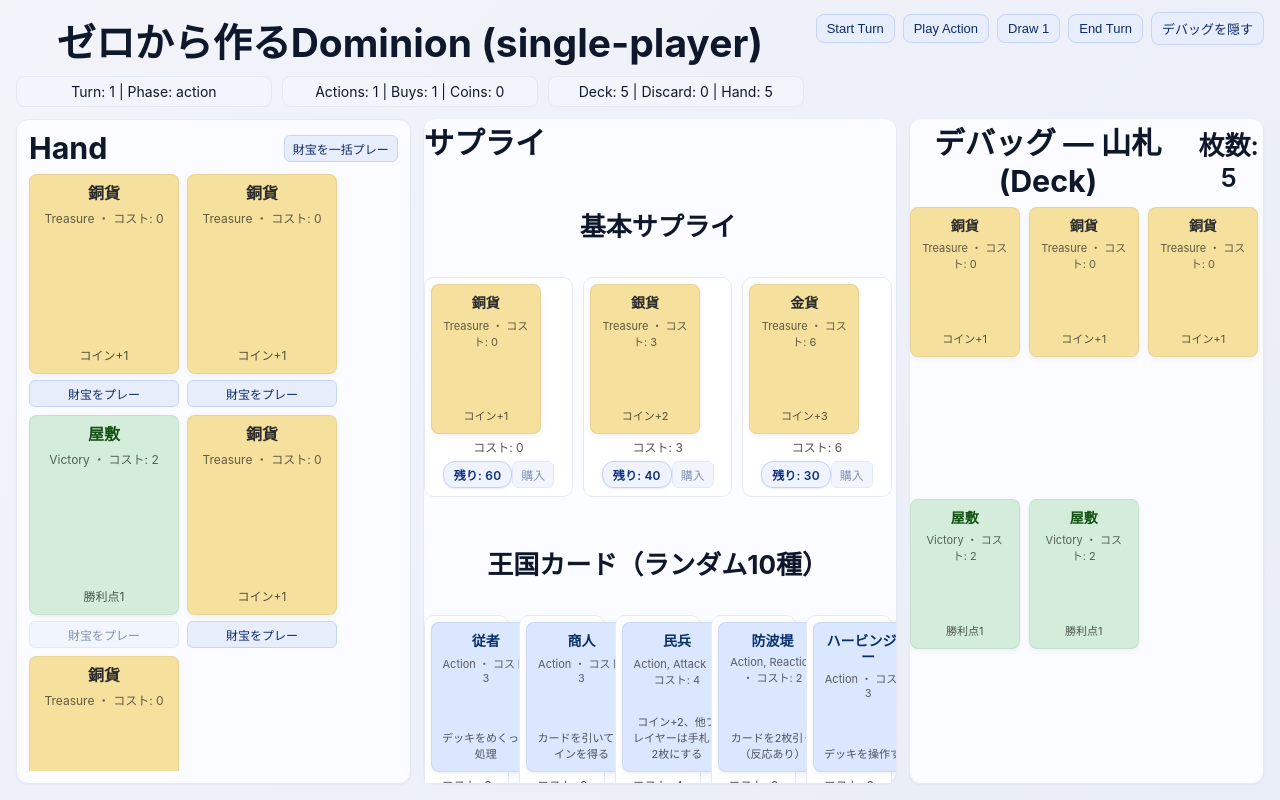
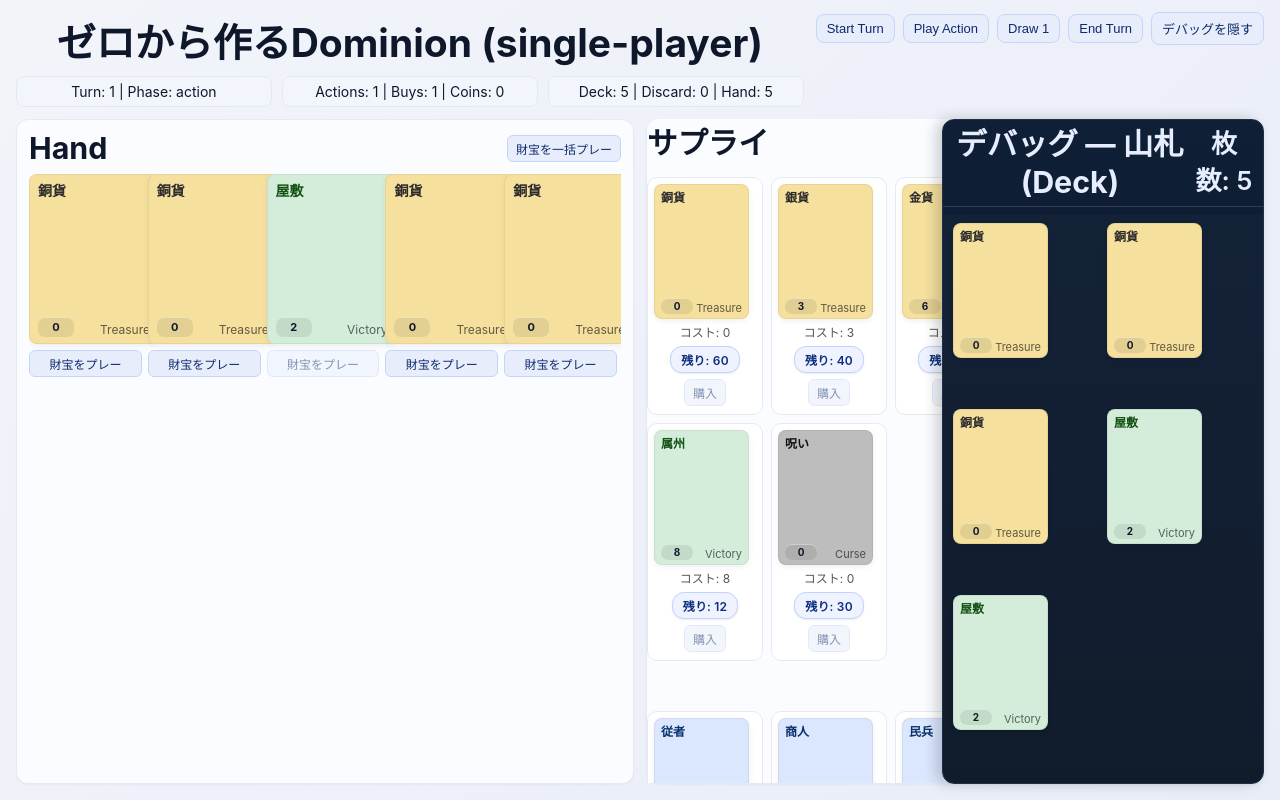
Before and after one commit to yuliicppy/my-dominion, a React (Create React App) app: page / in a window 1280 px wide. Both pictures are taken after a click on the button "デバッグを表示". Built offline with nearby package versions, Linux system fonts and the light colour scheme.

Commit message:
UI調整

```diff
--- /dev/null
+++ b/src/components/Card.css
@@ -0,0 +1,141 @@
+.card-container {
+  position: relative;
+  width: 130px;
+  height: 170px;
+  border-radius: 8px;
+  padding: 8px 8px 26px;
+  box-sizing: border-box;
+  border: 1px solid rgba(0, 0, 0, 0.06);
+  box-shadow: 0 2px 6px rgba(0, 0, 0, 0.06);
+  display: flex;
+  flex-direction: column;
+  gap: 6px;
+  overflow: visible; /* ツールチップを外に出すため可視にする */
+  transition: box-shadow 0.12s ease;
+}
+
+.card-container.small {
+  width: 95px;
+  height: 135px;
+  padding: 6px 6px 22px;
+}
+
+.card-container:hover {
+  box-shadow: 0 4px 10px rgba(0, 0, 0, 0.12);
+}
+
+.card-header {
+  display: flex;
+  align-items: flex-start;
+  justify-content: flex-start;
+  gap: 6px;
+}
+
+.card-name {
+  font-weight: 800;
+  line-height: 1.1;
+  overflow-wrap: anywhere;
+  word-break: break-word;
+}
+
+.card-cost-badge {
+  position: absolute;
+  left: 8px;
+  bottom: 6px;
+  min-width: 24px;
+  padding: 3px 6px;
+  border-radius: 7px;
+  background: rgba(0, 0, 0, 0.08);
+  color: #0f172a;
+  font-weight: 700;
+  font-size: 11px;
+  text-align: center;
+  box-shadow: inset 0 1px 0 rgba(255, 255, 255, 0.4);
+}
+
+.card-meta {
+  color: rgba(0, 0, 0, 0.6);
+  position: absolute;
+  left: 36px;
+  right: 8px;
+  bottom: 6px;
+  text-align: right;
+  line-height: 1.15;
+  white-space: normal;
+  word-break: keep-all; /* 単語途中で折り返さない */
+  overflow-wrap: anywhere;
+  max-height: 2.4em; /* 2行まで */
+  overflow: hidden;
+}
+
+.card-desc {
+  color: rgba(0, 0, 0, 0.7);
+  line-height: 1.3;
+  display: -webkit-box;
+  -webkit-line-clamp: 3;
+  -webkit-box-orient: vertical;
+  overflow: hidden;
+}
+
+.card-container.small .card-cost-badge {
+  left: 6px;
+  bottom: 4px;
+  font-size: 10px;
+  min-width: 22px;
+  padding: 2px 5px;
+}
+
+.card-container.small .card-meta {
+  left: 30px;
+  right: 6px;
+  bottom: 4px;
+  line-height: 1.1;
+  max-height: 2.2em;
+}
+
+.card-preview {
+  position: fixed;
+  left: 50%;
+  top: 50%;
+  width: min(320px, 90vw);
+  min-height: 360px;
+  padding: 16px;
+  border-radius: 12px;
+  border: 1px solid rgba(0, 0, 0, 0.08);
+  box-shadow: 0 16px 36px rgba(0, 0, 0, 0.25);
+  opacity: 0;
+  transform: translate(-50%, -50%) scale(0.98);
+  pointer-events: none;
+  transition: opacity 0.15s ease, transform 0.15s ease;
+  z-index: 2147483647; /* 常に最前面に */
+  box-sizing: border-box;
+  overflow: hidden;
+  display: flex;
+  flex-direction: column;
+  gap: 10px;
+  backdrop-filter: blur(2px);
+}
+
+.card-preview.visible {
+  opacity: 1;
+  transform: translate(-50%, -50%) scale(1);
+}
+
+.card-preview-name {
+  font-weight: 800;
+  font-size: 18px;
+  line-height: 1.2;
+}
+
+.card-preview-meta {
+  font-size: 13px;
+  color: rgba(0, 0, 0, 0.7);
+}
+
+.card-preview-desc {
+  margin-top: 4px;
+  font-size: 14px;
+  line-height: 1.5;
+  color: rgba(0, 0, 0, 0.82);
+  white-space: pre-wrap;
+}
--- a/src/components/Card.tsx
+++ b/src/components/Card.tsx
@@ -1,7 +1,8 @@
 // カード表示コンポーネント
 
-import React from 'react';
+import React, { useEffect, useRef, useState } from 'react';
 import { Card as CardType } from '../game/types';
+import './Card.css';
 
 function pickColor(types?: string[]) {
   if (!types || types.length === 0) return { bg: '#f7f7f7', color: '#111' };
@@ -15,38 +16,78 @@
 }
 
 export default function Card({ card, size = 'normal' }: { card: CardType; size?: 'normal' | 'small' }) {
+  const previewTimer = useRef<number | null>(null);
+  const containerRef = useRef<HTMLDivElement | null>(null);
+  const [showPreview, setShowPreview] = useState(false);
+  const [previewPos, setPreviewPos] = useState<{ x: number; y: number }>({ x: window.innerWidth / 2, y: window.innerHeight / 2 });
   const isSmall = size === 'small';
   const { bg, color } = pickColor(Array.isArray(card.types) ? card.types : undefined);
 
-  const width = isSmall ? 110 : 150;
-  const height = isSmall ? 150 : 200;
+  const typeText = Array.isArray(card.types) ? card.types.join(', ') : (card as any).type ?? '';
+  const desc = card.description ?? (card as any).text ?? '';
+  const containerClass = `card-container ${isSmall ? 'small' : 'normal'}`;
+  const nameLength = card.name.length;
+  const nameSize = isSmall ? (nameLength > 16 ? 10 : nameLength > 12 ? 11 : 12) : (nameLength > 20 ? 12 : nameLength > 14 ? 13 : 14);
+  const typeLength = typeText.length;
+  const typeSize = isSmall
+    ? (typeLength > 16 ? 9 : typeLength > 12 ? 10 : 11)
+    : (typeLength > 20 ? 10 : typeLength > 14 ? 11 : 12);
 
-  const containerStyle: React.CSSProperties = {
-    width,
-    height,
-    borderRadius: 8,
-    padding: 10,
-    boxSizing: 'border-box',
-    background: bg,
-    color,
-    display: 'flex',
-    flexDirection: 'column',
-    justifyContent: 'space-between',
-    border: '1px solid rgba(0,0,0,0.06)',
-    boxShadow: '0 2px 6px rgba(0,0,0,0.06)',
-    overflow: 'hidden',
+  const handleEnter = () => {
+    const el = containerRef.current;
+    const area = el?.closest('.hand-panel') || el?.closest('.supply-section');
+    if (area) {
+      const rect = area.getBoundingClientRect();
+      setPreviewPos({
+        x: rect.left + rect.width / 2,
+        y: rect.top + rect.height / 2,
+      });
+    } else {
+      setPreviewPos({ x: window.innerWidth / 2, y: window.innerHeight / 2 });
+    }
+    previewTimer.current = window.setTimeout(() => setShowPreview(true), 250);
   };
 
-  const typeText = Array.isArray(card.types) ? card.types.join(', ') : (card as any).type ?? '';
-  const desc = card.description ?? (card as any).text ?? '';
+  const handleLeave = () => {
+    if (previewTimer.current) {
+      window.clearTimeout(previewTimer.current);
+      previewTimer.current = null;
+    }
+    setShowPreview(false);
+  };
+
+  useEffect(() => {
+    return () => {
+      if (previewTimer.current) {
+        window.clearTimeout(previewTimer.current);
+      }
+    };
+  }, []);
 
   return (
-    <div style={containerStyle}>
-      <div>
-        <div style={{ fontWeight: 800, fontSize: isSmall ? 14 : 16, lineHeight: 1.1 }}>{card.name}</div>
-        <div style={{ fontSize: isSmall ? 11 : 12, color: 'rgba(0,0,0,0.6)', marginTop: 6 }}>{typeText} ・ コスト: {card.cost}</div>
+    <div
+      className={containerClass}
+      style={{ background: bg, color }}
+      onMouseEnter={handleEnter}
+      onMouseLeave={handleLeave}
+      ref={containerRef}
+    >
+      <div className="card-header">
+        <div className="card-name" style={{ fontSize: nameSize }}>{card.name}</div>
       </div>
-      {desc ? <div style={{ fontSize: isSmall ? 11 : 12, color: 'rgba(0,0,0,0.65)' }}>{desc}</div> : null}
+      <div className="card-cost-badge">{card.cost}</div>
+      <div className="card-meta" style={{ fontSize: typeSize }}>
+        {typeText}
+      </div>
+      <div
+        className={`card-preview ${showPreview ? 'visible' : ''}`}
+        aria-hidden={!showPreview}
+        style={{ background: bg, color, left: previewPos.x, top: previewPos.y }}
+      >
+        <div className="card-preview-name">{card.name}</div>
+        <div className="card-preview-meta">{typeText} ・ コスト: {card.cost}</div>
+        <div className="card-preview-desc">{desc || '説明なし'}</div>
+      </div>
     </div>
   );
 }
--- a/src/components/GameBoard.css
+++ b/src/components/GameBoard.css
@@ -1,13 +1,13 @@
 .gameboard-root {
   height: 100vh;
-  max-width: 1400px;
-  margin: 0 auto;
+  width: 100%;
+  margin: 0;
   padding: 12px 16px 16px;
   box-sizing: border-box;
   display: grid;
   grid-template-rows: auto 1fr;
   gap: 12px;
-  overflow: hidden;
+  overflow: auto;
   background: linear-gradient(135deg, #f2f4fa, #e9edf7);
   color: #0f172a;
 }
@@ -87,14 +87,16 @@
 
 .main-grid {
   display: grid;
-  grid-template-columns: 1fr 1.2fr;
+  grid-template-columns: repeat(2, minmax(0, 1fr));
+  grid-template-rows: 1fr;
   gap: 12px;
   height: 100%;
   min-height: 0;
+  position: relative;
 }
 
 .main-grid.show-debug {
-  grid-template-columns: 1fr 1.2fr 0.9fr;
+  grid-template-columns: repeat(2, minmax(0, 1fr));
 }
 
 .panel {
@@ -135,9 +137,9 @@
   flex: 1;
   min-height: 0;
   overflow-y: auto;
-  display: flex;
-  flex-wrap: wrap;
-  gap: 8px;
+  display: grid;
+  grid-template-columns: repeat(5, minmax(0, 1fr));
+  gap: 6px;
   padding-right: 4px;
 }
 
@@ -155,6 +157,9 @@
   margin-top: 0;
   padding: 0;
   border-top: 0;
+  display: flex;
+  flex-direction: column;
+  min-height: 0;
 }
 
 .supply-scroll {
@@ -173,17 +178,23 @@
 
 .supply-grid {
   display: grid;
-  gap: 10px;
+  gap: 8px;
   align-items: flex-start;
   margin-top: 6px;
 }
 
 .supply-grid.basic {
-  grid-template-columns: repeat(auto-fill, minmax(120px, 1fr));
+  grid-template-columns: repeat(auto-fill, minmax(110px, 1fr));
 }
 
 .supply-grid.kingdom {
   grid-template-columns: repeat(5, minmax(0, 1fr));
+}
+
+.supply-divider {
+  height: 1px;
+  background: #c8cfdd;
+  margin: 10px 0;
 }
 
 .supply-pile {
@@ -227,9 +238,50 @@
 }
 
 .debug-section {
-  margin-top: 0;
+  margin: 0;
   padding: 0;
   border-top: 0;
+  position: absolute;
+  top: 0;
+  right: 0;
+  bottom: 0;
+  width: 320px;
+  background: linear-gradient(180deg, #0f1f36, #0c1727);
+  color: #e6edff;
+  border: 1px solid #1f2f4a;
+  box-shadow: -6px 0 14px rgba(0, 0, 0, 0.18);
+  transform: translateX(105%);
+  opacity: 0;
+  pointer-events: none;
+  transition: transform 0.22s ease, opacity 0.22s ease;
+  z-index: 5; /* main content より前面に被せる */
+}
+
+.debug-section.is-open {
+  transform: translateX(0);
+  opacity: 1;
+  pointer-events: auto;
+}
+
+.debug-section .panel-header h3,
+.debug-section .deck-count {
+  color: #e6edff;
+}
+
+.debug-section .panel-header {
+  border-bottom: 1px solid rgba(230, 237, 255, 0.15);
+  padding-bottom: 6px;
+  padding-left: 10px;
+  padding-right: 10px;
+}
+
+.debug-section .deck-grid {
+  background: rgba(255, 255, 255, 0.02);
+  padding: 8px 10px 10px;
+}
+
+.debug-section .empty-text {
+  color: #cdd7f0;
 }
 
 .deck-grid {
--- a/src/components/GameBoard.tsx
+++ b/src/components/GameBoard.tsx
@@ -70,7 +70,6 @@
 
           <div className="supply-scroll">
             <div className="supply-block">
-              <h4>基本サプライ</h4>
               <div className="supply-grid basic">
                 {state.supply.basic.map((p, i) => {
                   const affordable = state.coins >= p.card.cost && state.buys > 0 && state.phase === 'buy' && p.count > 0;
@@ -88,9 +87,9 @@
               </div>
             </div>
 
+            <div className="supply-divider" aria-hidden="true" />
+
             <div className="supply-block">
-              <h4>王国カード（ランダム10種）</h4>
-
               {/* 2行 x 5列 のグリッド */}
               <div className="supply-grid kingdom">
                 {Array.from({ length: 10 }).map((_, idx) => {
@@ -119,9 +118,8 @@
           </div>
         </section>
 
-        {/* デバッグ用: 山札を画面本体とは別に表示（トグルで表示） */}
-        {showDebug && (
-          <aside className="debug-section panel">
+        {/* デバッグ用: サイドパネルとしてスライド表示 */}
+        <aside className={`debug-section panel ${showDebug ? 'is-open' : ''}`} aria-hidden={!showDebug}>
           <div className="panel-header">
             <h3>デバッグ — 山札 (Deck)</h3>
             <div className="deck-count">枚数: {state.deck.length}</div>
@@ -135,7 +133,6 @@
             ))}
           </div>
         </aside>
-        )}
       </div>
     </div>
   );
--- a/src/game/supply.ts
+++ b/src/game/supply.ts
@@ -20,6 +20,10 @@
     { card: requireCard(cardPool, 'copper'), count: 60 },
     { card: requireCard(cardPool, 'silver'), count: 40 },
     { card: requireCard(cardPool, 'gold'), count: 30 },
+    { card: requireCard(cardPool, 'estate'), count: 24 },
+    { card: requireCard(cardPool, 'duchy'), count: 12 },
+    { card: requireCard(cardPool, 'province'), count: 12 },
+    { card: requireCard(cardPool, 'curse'), count: 30 },
   ];
 
   // 王国カードの候補（財宝・勝利は除外）
```
Lines whose indentation alone changed are shown as unchanged.
